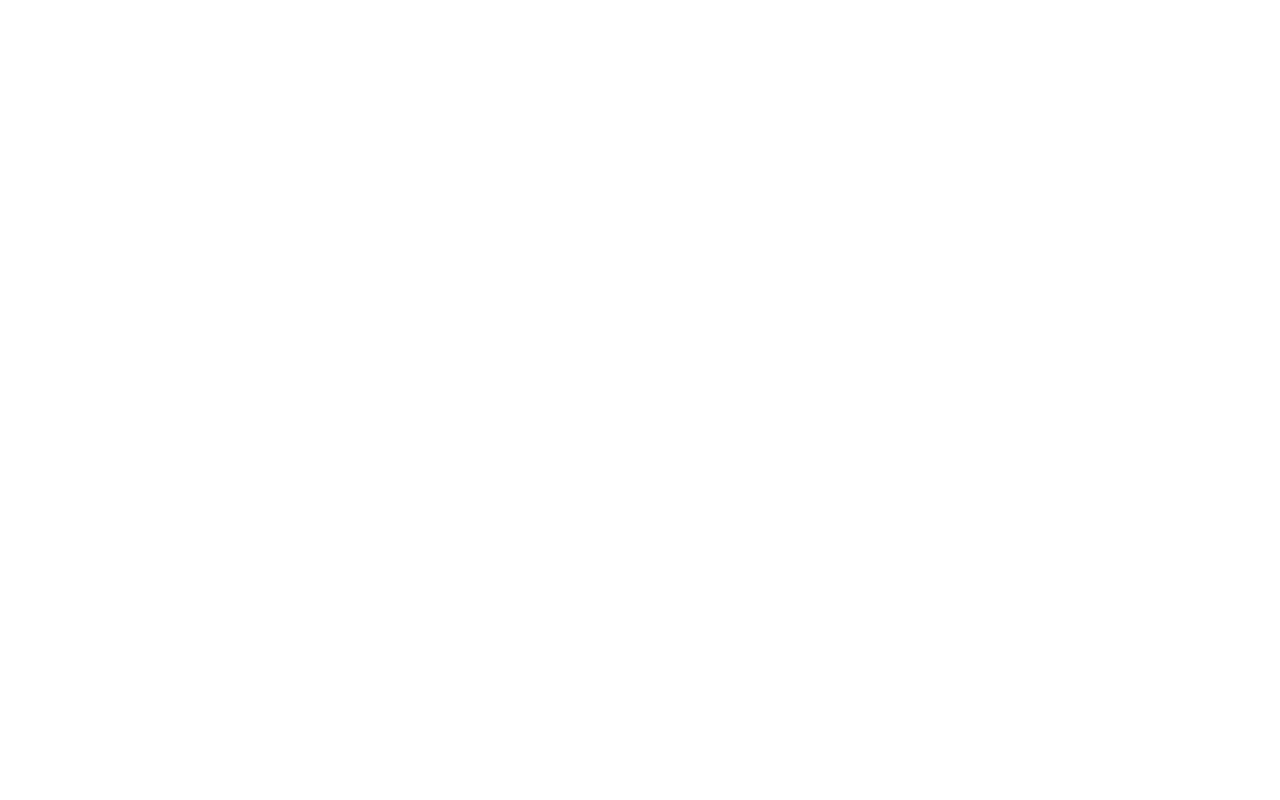
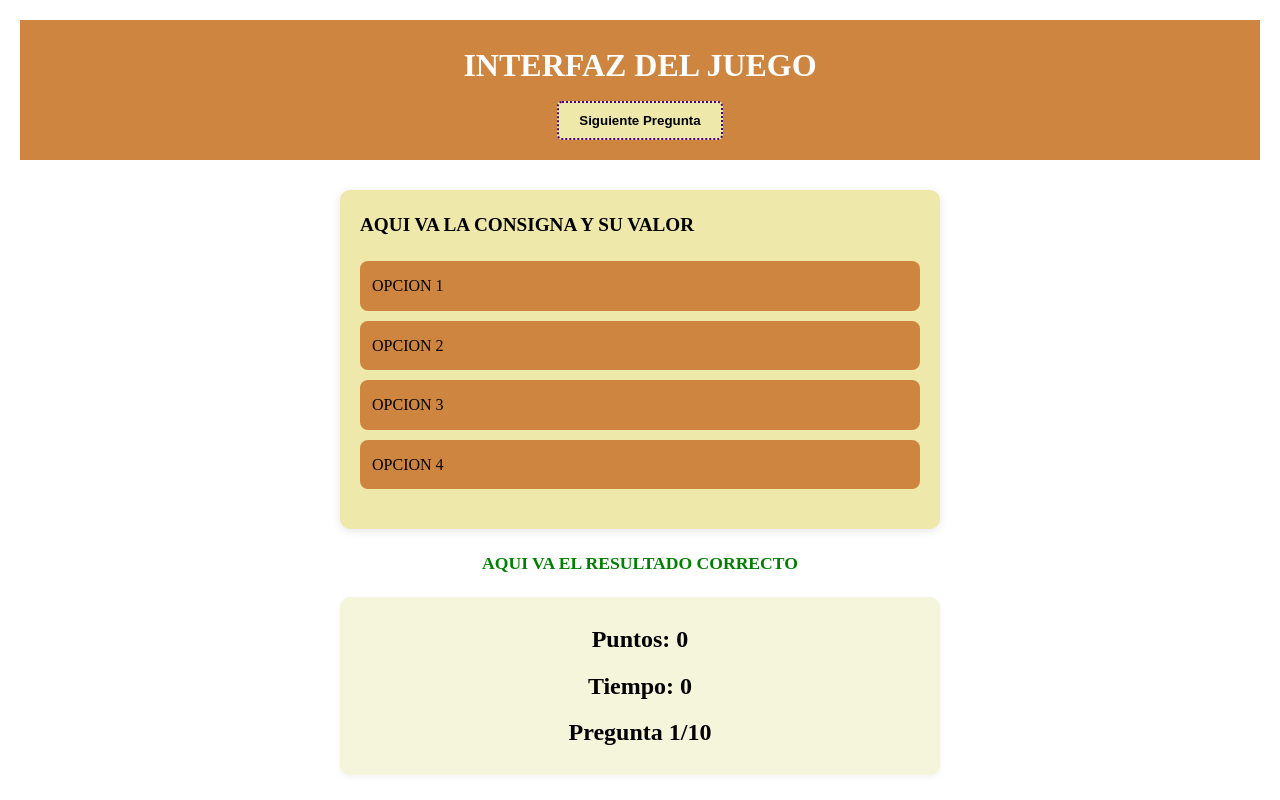
Before and after one commit to josegarcesss/PI_JuegoBanderas, a plain HTML site: page game.html in a window 1280 px wide. Drawn offline with Linux system fonts and the light colour scheme.

Commit message:
html game y logica basica de servidor y paisAleatoreo

```diff
--- /dev/null
+++ b/css/styleGame.css
@@ -0,0 +1,111 @@
+* {
+    box-sizing: border-box;
+    margin: 0;
+    padding: 0;
+}
+
+body {
+    background-image: url('images\wallpaper2.jpg');
+    color: black;
+    line-height: 1.6;
+    display: flex;
+    flex-direction: column;
+    align-items: center;
+    min-height: 100vh;
+    padding: 20px;
+}
+
+header {
+    background-color: peru;
+    color: white;
+    width: 100%;
+    padding: 20px 30px;
+    text-align: center;
+    position: relative;
+
+}
+
+header h1 {
+    margin-bottom: 10px;
+}
+
+#btnContinuar {
+    background-color: palegoldenrod;
+    color: black;
+    border: dotted 2px indigo;
+    padding: 10px 20px;
+    cursor: pointer;
+    border-radius: 5px;
+    font-weight: bold;
+    transition: background-color 0.3s ease;
+}
+
+#btnContinuar:hover {
+    background-color: gold;
+}
+
+main {
+    max-width: 600px;
+    width: 100%;
+    margin-top: 30px;
+    display: flex;
+    flex-direction: column;
+    align-items: center;
+}
+
+#gameContainer {
+    background-color: palegoldenrod;
+    padding: 20px;
+    border-radius: 10px;
+    width: 100%;
+    box-shadow: 0 2px 10px rgba(0, 0, 0, 0.1);
+    margin-bottom: 20px;
+}
+
+.itemGame {
+    margin-bottom: 20px;
+}
+
+#consigna {
+    font-size: 1.2em;
+    font-weight: bold;
+}
+
+.opciones {
+    list-style: none;
+    padding: 0;
+}
+
+.opciones li {
+    background-color: peru;
+    padding: 12px;
+    margin-bottom: 10px;
+    border-radius: 8px;
+    cursor: pointer;
+    transition: background-color 0.3s ease;
+}
+
+.opciones li:hover {
+    background-color: saddlebrown;
+}
+
+#resultadoCorrecto {
+    font-weight: bold;
+    color: green;
+    margin-bottom: 20px;
+    font-size: 1.1em;
+    text-align: center;
+}
+
+#infoGameContainer {
+    background-color: beige;
+    padding: 15px;
+    border-radius: 10px;
+    width: 100%;
+    text-align: center;
+    box-shadow: 0 2px 6px rgba(0, 0, 0, 0.05);
+}
+
+.infoGame h2 {
+    margin: 8px 0;
+}
--- a/css/styleIndex.css
+++ b/css/styleIndex.css
@@ -13,7 +13,7 @@ body {
 }
 
 .container {
-    background-color: white;
+    background-color: rgba(0, 43, 80, 0.5);
     border-radius: 10px;
     box-shadow: 0 4px 8px rgba(0, 0, 0, 0.1);
     padding: 30px;
@@ -23,8 +23,9 @@ body {
 }
 
 h1 {
-    color: darkslategray;
+    color: gold;
     margin-bottom: 30px;
+    text-shadow: black 1px 1px;
 }
 
 .formularioJugador {
@@ -36,7 +37,8 @@ label {
     display: block;
     margin-bottom: 8px;
     font-weight: bold;
-    color: midnightblue;
+    color: azure;
+    text-shadow: black 2px 2px;
 }
 
 input {
--- a/game.html
+++ b/game.html
@@ -3,13 +3,30 @@
 <head>
     <meta charset="UTF-8">
     <meta name="viewport" content="width=device-width, initial-scale=1.0">
-    <title>INTERFAZ DEL JUEGO</title>
+    <link rel="stylesheet" href="css\styleGame.css">
+    <title>JUEGO DE BANDERAS</title>
 </head>
 <body>
     <header>
-
+        <h1>INTERFAZ DEL JUEGO</h1>
+        <button id="btnContinuar">Siguiente Pregunta</button>
     </header>
     <main>
+        <section id="gameContainer">
+        <h2 id="consigna" class="itemGame">AQUI VA LA CONSIGNA Y SU VALOR</h2>
+        <ul id="opciones" class="opciones itemGame">
+            <li id="op1" class="opciones itemGame">OPCION 1</li>
+            <li id="op2" class="opciones itemGame">OPCION 2</li>
+            <li id="op3" class="opciones itemGame">OPCION 3</li>
+            <li id="op4" class="opciones itemGame">OPCION 4</li>
+        </ul>
+    </section>
+            <div id="resultadoCorrecto">AQUI VA EL RESULTADO CORRECTO</div>
+        <section id="infoGameContainer" class="infoGame">
+            <h2 id="puntos" class="infoGame">Puntos: 0</h2>
+            <h2 id="tiempo" class="infoGame">Tiempo: 0</h2>
+            <h2 id="nivel-texto" class="infoGame">Pregunta 1/10</h2>
+        </section>
 
     </main>
 
--- a/js/app.js
+++ b/js/scriptInicial.js
@@ -17,7 +17,7 @@ playerForm.addEventListener('submit', (event) => {
     alert(`${playerName} Nombre Válido, Buena Suerte!`);
 });
 
-// Evento para el botón de ranking
+// Proximamente se mostrara el ranking de los mejores 20 jugadores
 rankingBtn.addEventListener('click', () => {
     alert('Mostrando ranking de los mejores 20 jugadores');
 
```
Also changed, not shown: backend/app.js (added, +49 -0 lines), backend/package.json (added, +16 -0 lines), index.html (+1 -1 lines), js/consumoApi.js (added, +8 -0 lines), 2 other files.
